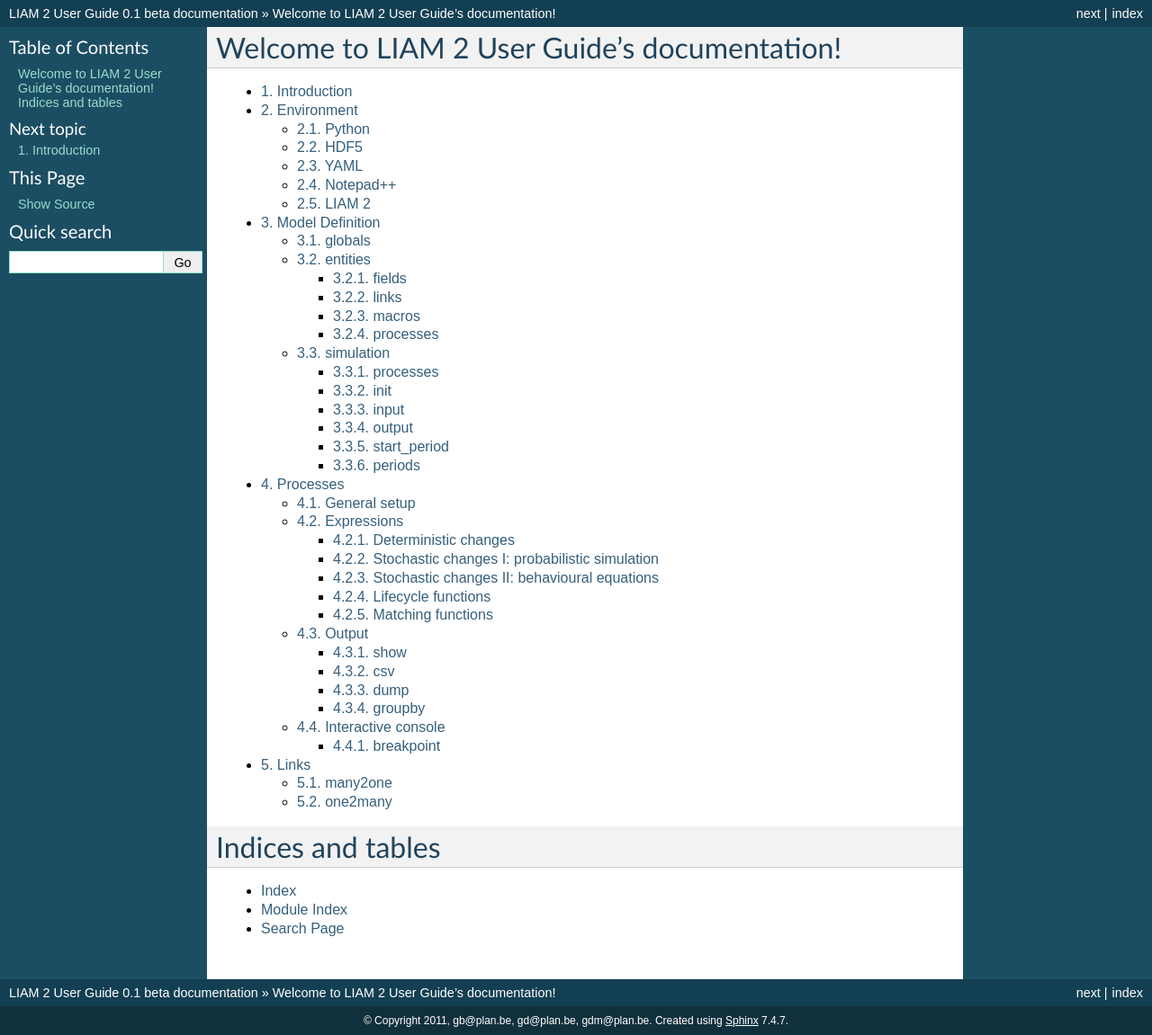
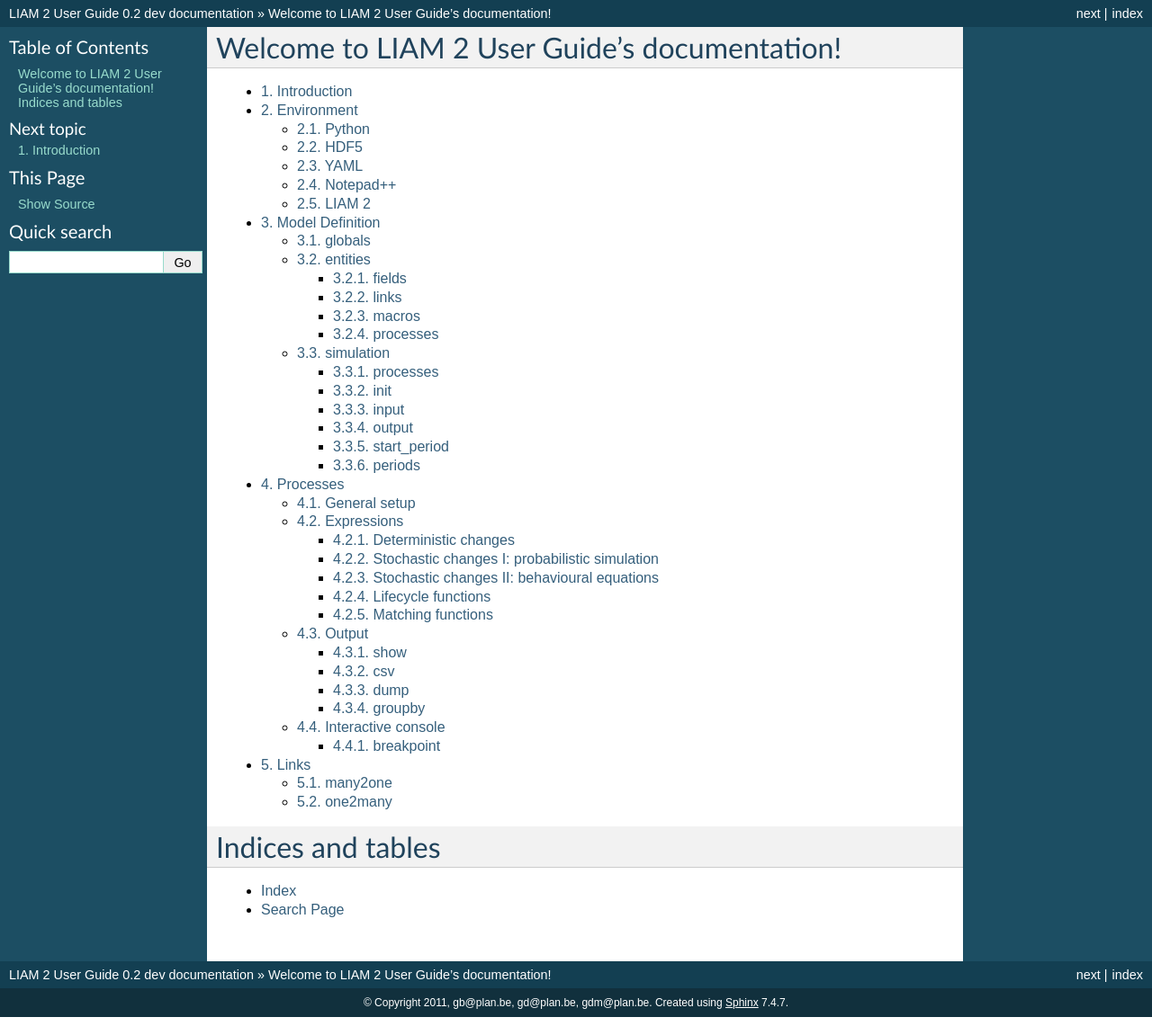
Before and after one commit to liam2/liam2, a Sphinx documentation site: the page built from doc/usersguide/source/index.rst, in a window 1280 px wide. Shown: the whole page at 90% size. Built offline with Sphinx 7.4.7, drawn with Linux system fonts in a browser that asks for light colours; formulas are drawn with MathJax 3.

Commit message:
- updated version of the documentation - removed module index (unused so far) - removed TODO from documentation

```diff
--- a/doc/usersguide/source/conf.py
+++ b/doc/usersguide/source/conf.py
@@ -49,9 +49,9 @@
 # built documents.
 #
 # The short X.Y version.
-version = '0.1'
+version = '0.2'
 # The full version, including alpha/beta/rc tags.
-release = '0.1 beta'
+release = '0.2 dev'
 
 # The language for content autogenerated by Sphinx. Refer to documentation
 # for a list of supported languages.
--- a/doc/usersguide/source/index.rst
+++ b/doc/usersguide/source/index.rst
@@ -1,8 +1,3 @@
-.. LIAM 2 User Guide documentation master file, created by
-   sphinx-quickstart on Fri Feb 04 10:08:07 2011.
-   You can adapt this file completely to your liking, but it should at least
-   contain the root `toctree` directive.
-
 Welcome to LIAM 2 User Guide's documentation!
 ==============================================
 
@@ -21,5 +16,4 @@
 ==================
 
 * :ref:`genindex`
-* :ref:`modindex`
 * :ref:`search`
--- a/doc/usersguide/source/todo.rst
+++ /dev/null
@@ -1 +0,0 @@
-remove: integrity check (loose links)
```
Also changed, not shown: 1 other file.
